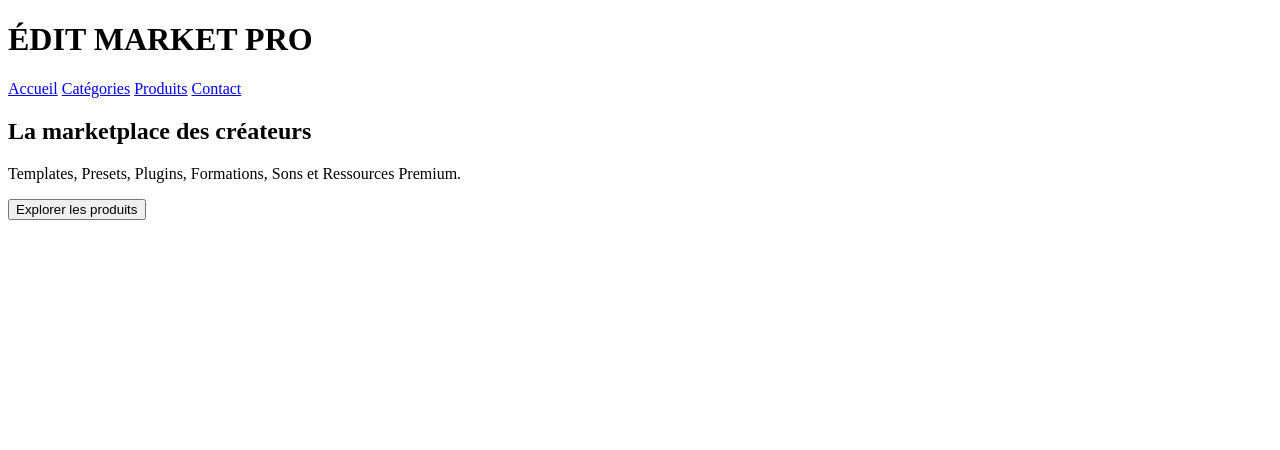
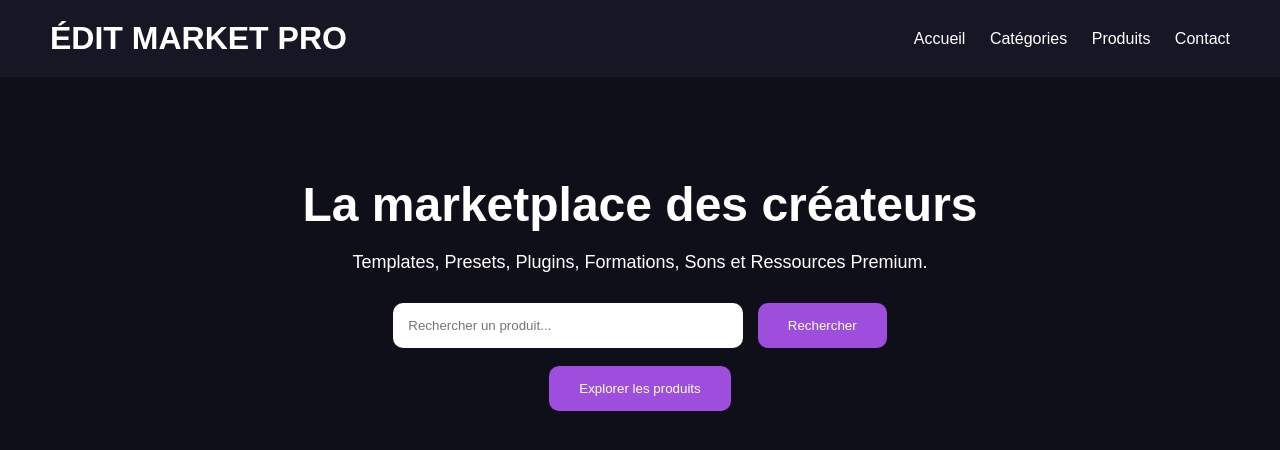
Before and after one commit to rarivomanitraraytoaranja-create/-DIT-MARKET-PRO, a website: page index.html in a window 1280 px wide. Drawn offline with Linux system fonts and the light colour scheme.

Commit message:
Update index.html

```diff
--- a/index.html
+++ b/index.html
@@ -4,10 +4,11 @@
     <meta charset="UTF-8">
     <meta name="viewport" content="width=device-width, initial-scale=1.0">
     <title>ÉDIT MARKET PRO</title>
+
+    <link rel="stylesheet" href="css/style.css">
 </head>
 <body>
 
-    <!-- Navbar -->
     <header>
         <h1>ÉDIT MARKET PRO</h1>
 
@@ -19,7 +20,6 @@
         </nav>
     </header>
 
-    <!-- Hero -->
     <section>
         <h2>La marketplace des créateurs</h2>
 
@@ -28,6 +28,13 @@
             Sons et Ressources Premium.
         </p>
 
+        <div class="search-box">
+            <input type="text" placeholder="Rechercher un produit...">
+            <button>Rechercher</button>
+        </div>
+
+        <br>
+
         <button>Explorer les produits</button>
     </section>
 
```
